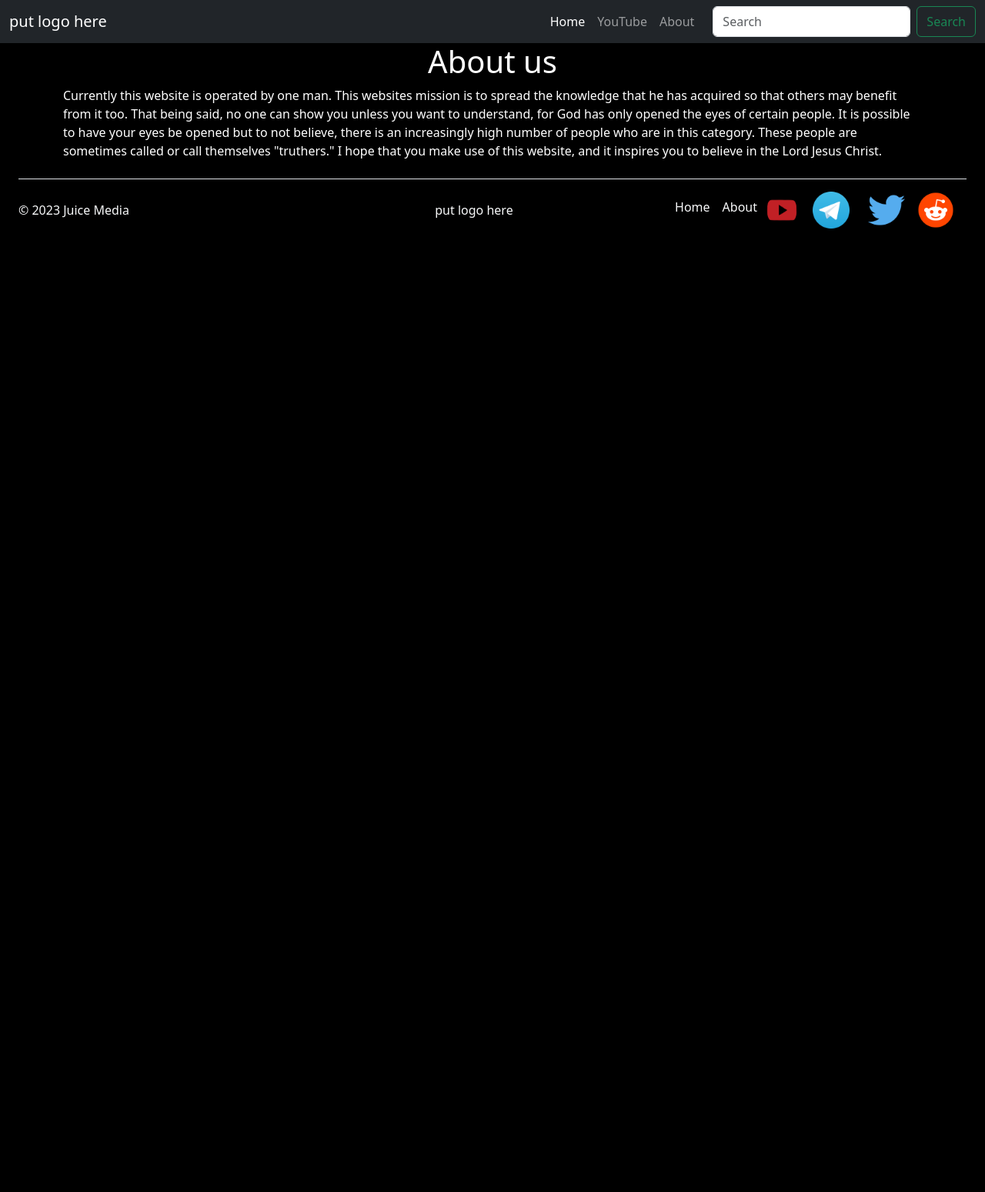
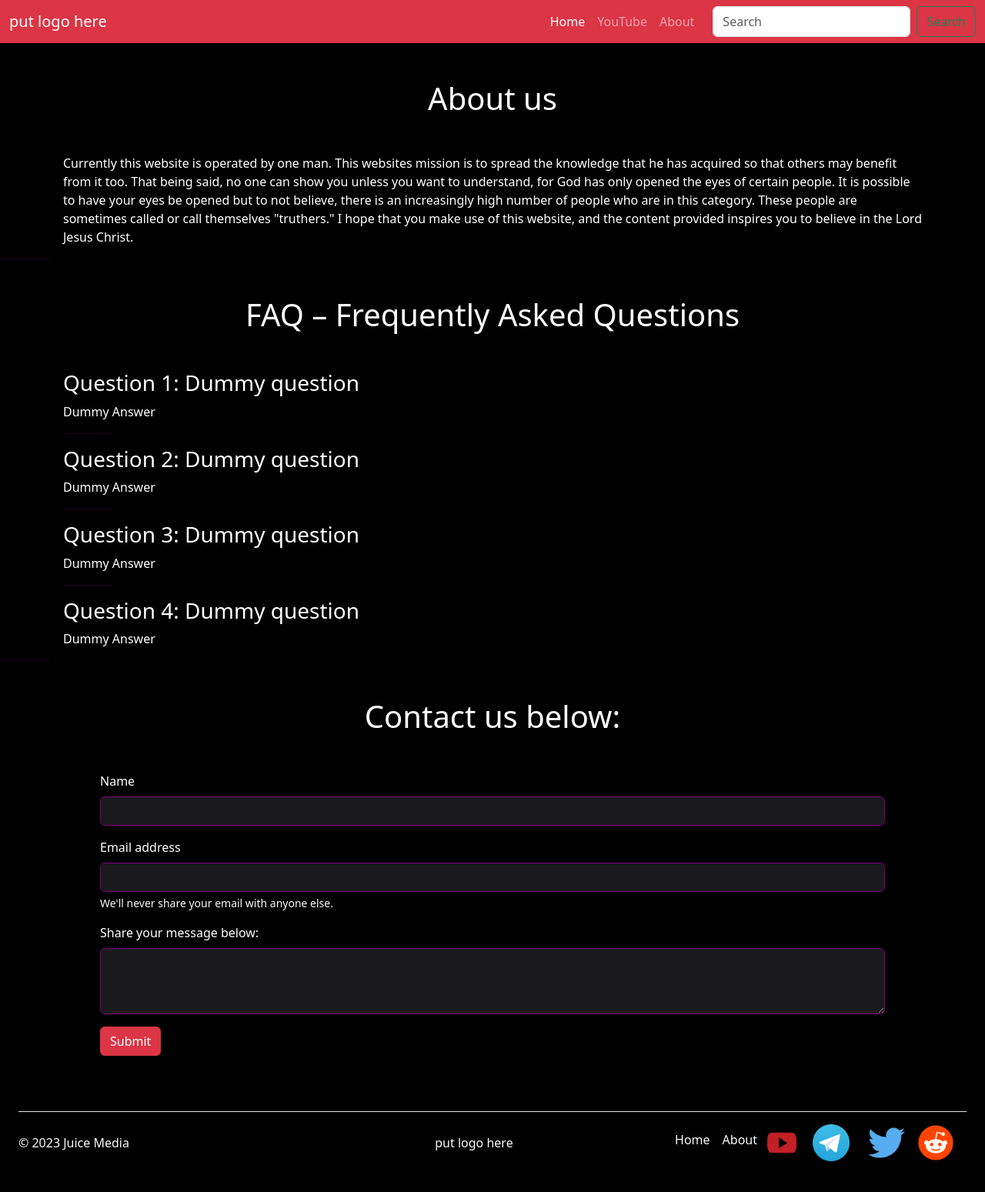
Before and after one commit to JeffreyDinackus/Javascript-1, a Flask app: page /about in a window 1280 px wide. Shown: the whole page at 77% size. Before the commit the page ends 297 px from the top, so only its background shows below. Run offline with Flask 2, Linux system fonts and the light colour scheme; some libraries are stand-ins or nearby versions.

Commit message:
major changes to about page, styling changes

```diff
--- a/sample-website/app.py
+++ b/sample-website/app.py
@@ -35,13 +35,9 @@ def contact():
 def youtube():
     return render_template('youtube.html')
 
-@app.route('/resources')
-def resources():
-    return render_template('resources.html')
-
-@app.route('/code')
-def code():
-    return render_template('code.html')
+@app.route('/registration')
+def registration():
+    return render_template('registration.html')
 
 if __name__ == "__main__":
     app.run(debug=True)
--- a/sample-website/static/css/color.css
+++ b/sample-website/static/css/color.css
@@ -7,3 +7,7 @@ body {
   border-color: purple;
   background-color: #1a1a1d;
 }
+
+hr {
+  color: purple;
+}
--- a/sample-website/static/css/global.css
+++ b/sample-website/static/css/global.css
@@ -4,3 +4,7 @@
 .smbutton {
   width: 3em;
 }
+
+hr {
+  width: 4em;
+}
--- a/sample-website/templates/about.html
+++ b/sample-website/templates/about.html
@@ -2,7 +2,7 @@
 %}{% block head %} {% endblock %} {% block content %}
 
 <div class="container">
-  <h1 class="text-center">About us</h1>
+  <h1 class="text-center my-5">About us</h1>
   <p>
     Currently this website is operated by one man. This websites mission is to
     spread the knowledge that he has acquired so that others may benefit from it
@@ -11,7 +11,65 @@
     eyes be opened but to not believe, there is an increasingly high number of
     people who are in this category. These people are sometimes called or call
     themselves &quot;truthers.&quot; I hope that you make use of this website,
-    and it inspires you to believe in the Lord Jesus Christ.
+    and the content provided inspires you to believe in the Lord Jesus Christ.
   </p>
 </div>
+<hr />
+<h1 class="text-center my-5">FAQ &ndash; Frequently Asked Questions</h1>
+<div class="container">
+  <h3>Question 1: Dummy question</h3>
+  <p>Dummy Answer</p>
+  <hr />
+  <h3>Question 2: Dummy question</h3>
+  <p>Dummy Answer</p>
+  <hr />
+  <h3>Question 3: Dummy question</h3>
+  <p>Dummy Answer</p>
+  <hr />
+  <h3>Question 4: Dummy question</h3>
+  <p>Dummy Answer</p>
+</div>
+<hr />
+<div class="container">
+  <h1 class="text-center my-5">Contact us below:</h1>
+  <form method="post" action="" id="form" class="mx-5 mt-5">
+    <div class="mb-3">
+      <label for="name" class="form-label">Name</label>
+      <input
+        type="text"
+        name="name"
+        class="form-control color-for-form"
+        id="name"
+      />
+    </div>
+    <div class="mb-3">
+      <label for="email" class="form-label">Email address</label>
+      <input
+        type="text"
+        class="form-control color-for-form"
+        id="email"
+        name="email"
+        aria-describedby="emailHelp"
+        required
+      />
+      <div id="emailHelp" class="form-text text-light">
+        We'll never share your email with anyone else.
+      </div>
+    </div>
+
+    <div class="mb-3">
+      <label for="message" class="form-label">Share your message below:</label>
+      <textarea
+        class="form-control color-for-form"
+        id="message"
+        name="message"
+        rows="3"
+        required
+      ></textarea>
+    </div>
+
+    <button type="submit" class="btn btn-danger mb-5">Submit</button>
+  </form>
+</div>
+
 {% endblock %} {% block scripts %} {% endblock %}
--- a/sample-website/templates/base.html
+++ b/sample-website/templates/base.html
@@ -21,7 +21,7 @@
   </head>
   <body>
     <nav
-      class="navbar navbar-expand-lg navbar-dark bg-dark"
+      class="navbar navbar-expand-lg navbar-dark bg-danger"
       aria-label="Offcanvas navbar large"
     >
       <div class="container-fluid">
@@ -36,7 +36,7 @@
           <span class="navbar-toggler-icon"></span>
         </button>
         <div
-          class="offcanvas offcanvas-end text-bg-dark"
+          class="offcanvas offcanvas-end text-bg-danger"
           tabindex="-1"
           id="offcanvasNavbar2"
           aria-labelledby="offcanvasNavbar2Label"
@@ -47,7 +47,7 @@
             </h5>
             <button
               type="button"
-              class="btn-close btn-close-white"
+              class="btn-close btn-close-dark"
               data-bs-dismiss="offcanvas"
               aria-label="Close"
             ></button>
--- a/sample-website/templates/code.html
+++ /dev/null
@@ -1,4 +0,0 @@
-{% extends 'base.html' %} {% block title %} <title>Learn to Code.</title>{%
-endblock %}{% block head %} {% endblock %} {% block content %}
-<h1>About</h1>
-{% endblock %} {% block scripts %} {% endblock %}
```
Also changed, not shown: sample-website/templates/contact.html (+0 -54 lines), sample-website/templates/registration.html (renamed from sample-website/templates/resources.html).
